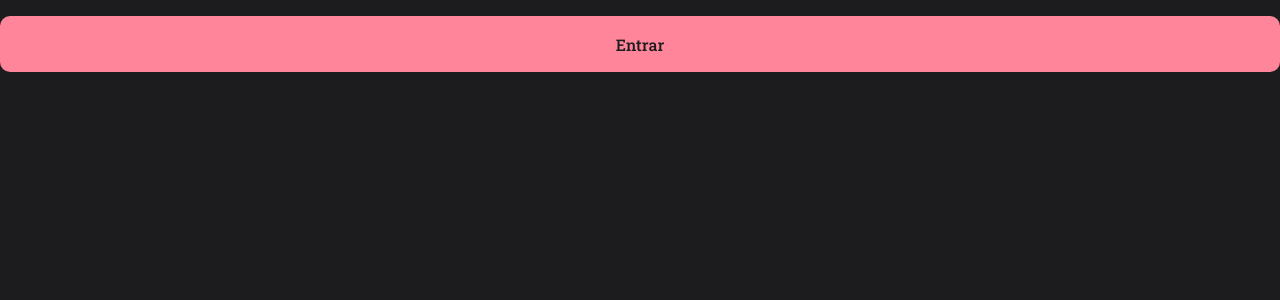
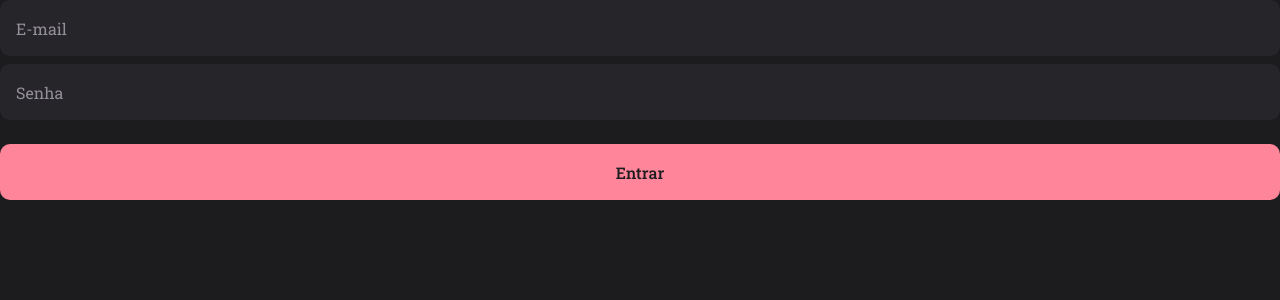
Before and after one commit to madalena-rocha/rocket-movies, a React (Vite) app: page / in a window 1280 px wide. Shown: the top 300 px of the page. Built offline with nearby package versions, Linux system fonts and the light colour scheme.

Commit message:
:sparkles: add component Input

```diff
--- /dev/null
+++ b/src/components/Input/index.jsx
@@ -0,0 +1,10 @@
+import { Container } from "./styles";
+
+export function Input({ icon: Icon, ...rest }) {
+  return (
+    <Container>
+      {Icon && <Icon size={20} />}
+      <input {...rest} />
+    </Container>
+  );
+}
--- /dev/null
+++ b/src/components/Input/styles.js
@@ -0,0 +1,32 @@
+import styled from "styled-components";
+
+export const Container = styled.div`
+  width: 100%;
+  display: flex;
+  align-items: center;
+
+  background-color: ${({ theme }) => theme.COLORS.BACKGROUND_700};
+  color: ${({ theme }) => theme.COLORS.GRAY_200};
+
+  margin-bottom: 8px;
+  border-radius: 10px;
+
+  > input {
+    height: 56px;
+    width: 100%;
+
+    padding: 16px;
+
+    color: ${({ theme }) => theme.COLORS.WHITE};
+    background: transparent;
+    border: 0;
+
+    &::placeholder {
+      color: ${({ theme }) => theme.COLORS.GRAY_200};
+    }
+  }
+
+  > svg {
+    margin-left: 16px;
+  }
+`;
--- a/src/pages/SignIn/index.jsx
+++ b/src/pages/SignIn/index.jsx
@@ -1,10 +1,14 @@
 import { Container } from "./styles";
 
+import { Input } from '../../components/Input';
 import { Button } from "../../components/Button";
 
 export function SignIn() {
   return (
     <Container>
+      <Input placeholder="E-mail" />
+      <Input placeholder="Senha" />
+
       <Button title="Entrar" />
     </Container>
   );
```
